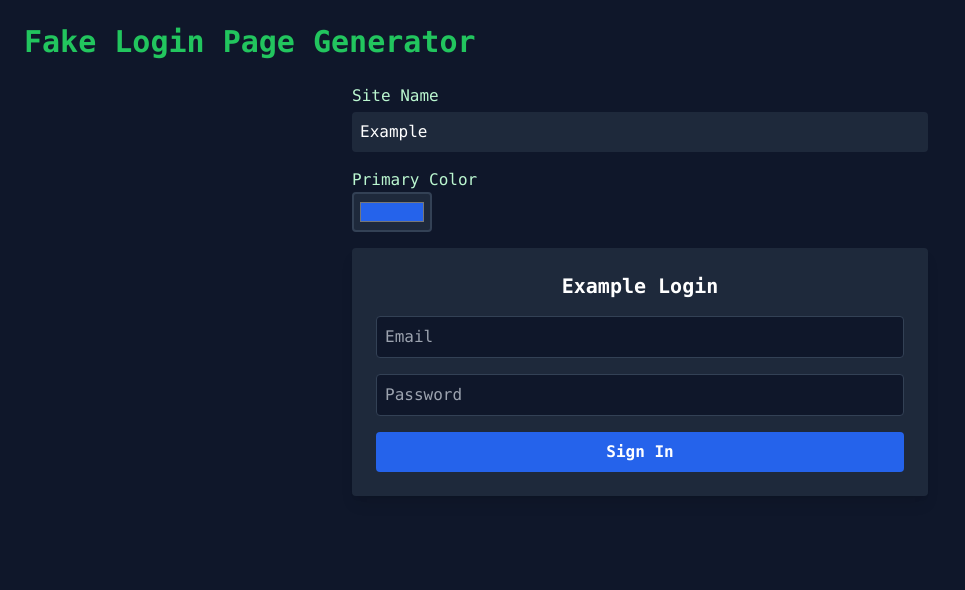
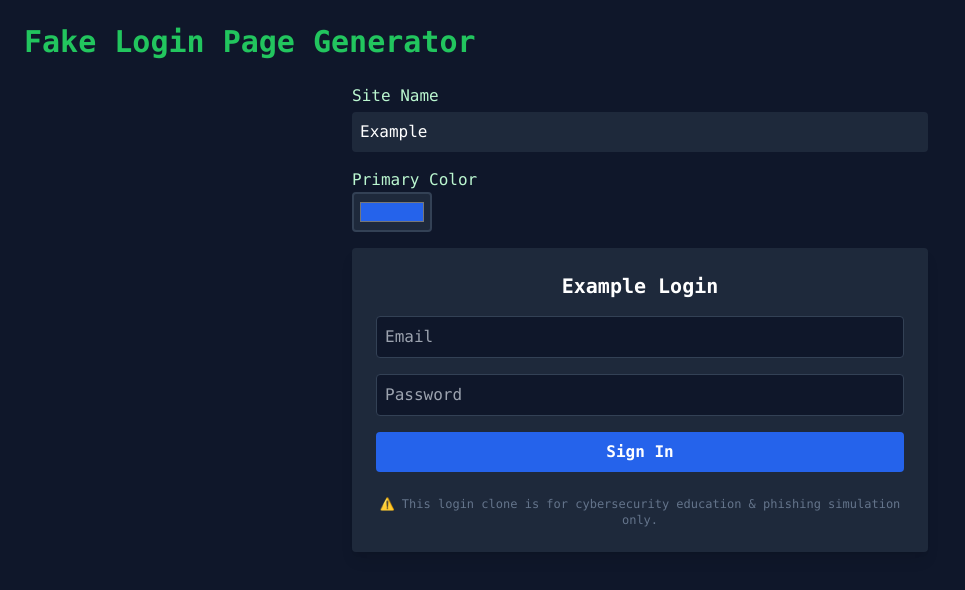
Before and after one commit to nullstrike-dev/Landing-page, a Next.js app: page /tools/phishing/login in a window 1280 px wide. Shown: the top 590 px of the page, without its empty margins (0-965 px from the left). Built offline with nearby package versions, Linux system fonts and the light colour scheme.

Commit message:
Update page.tsx

```diff
--- a/app/tools/phishing/login/page.tsx
+++ b/app/tools/phishing/login/page.tsx
@@ -55,6 +55,9 @@ export default function FakeLoginPageBuilder() {
               Sign In
             </button>
           </form>
+          <p className="text-xs text-[#64748b] mt-6 text-center">
+  ⚠️ This login clone is for cybersecurity education & phishing simulation only.
+</p>
         </div>
       </div>
     </div>
```
